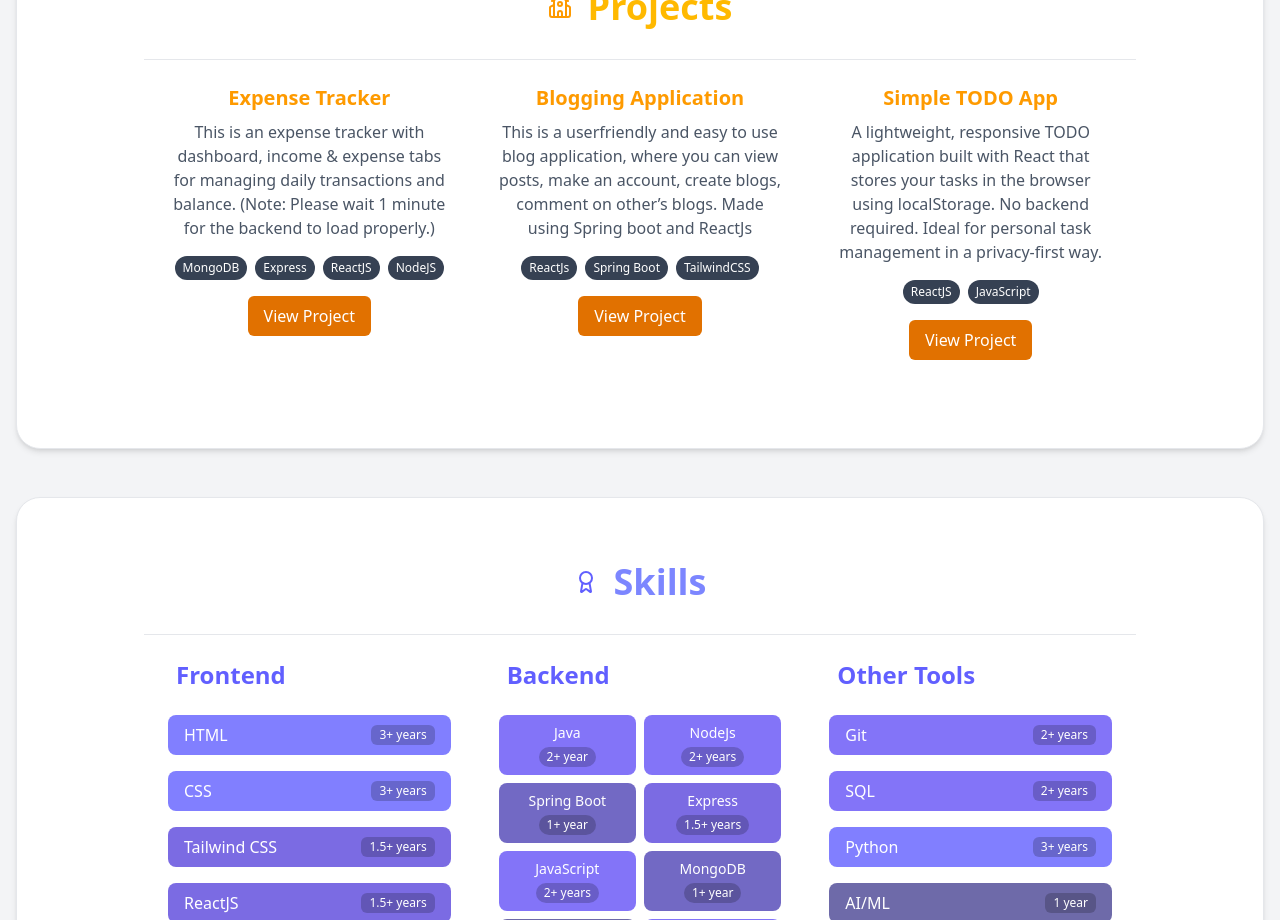
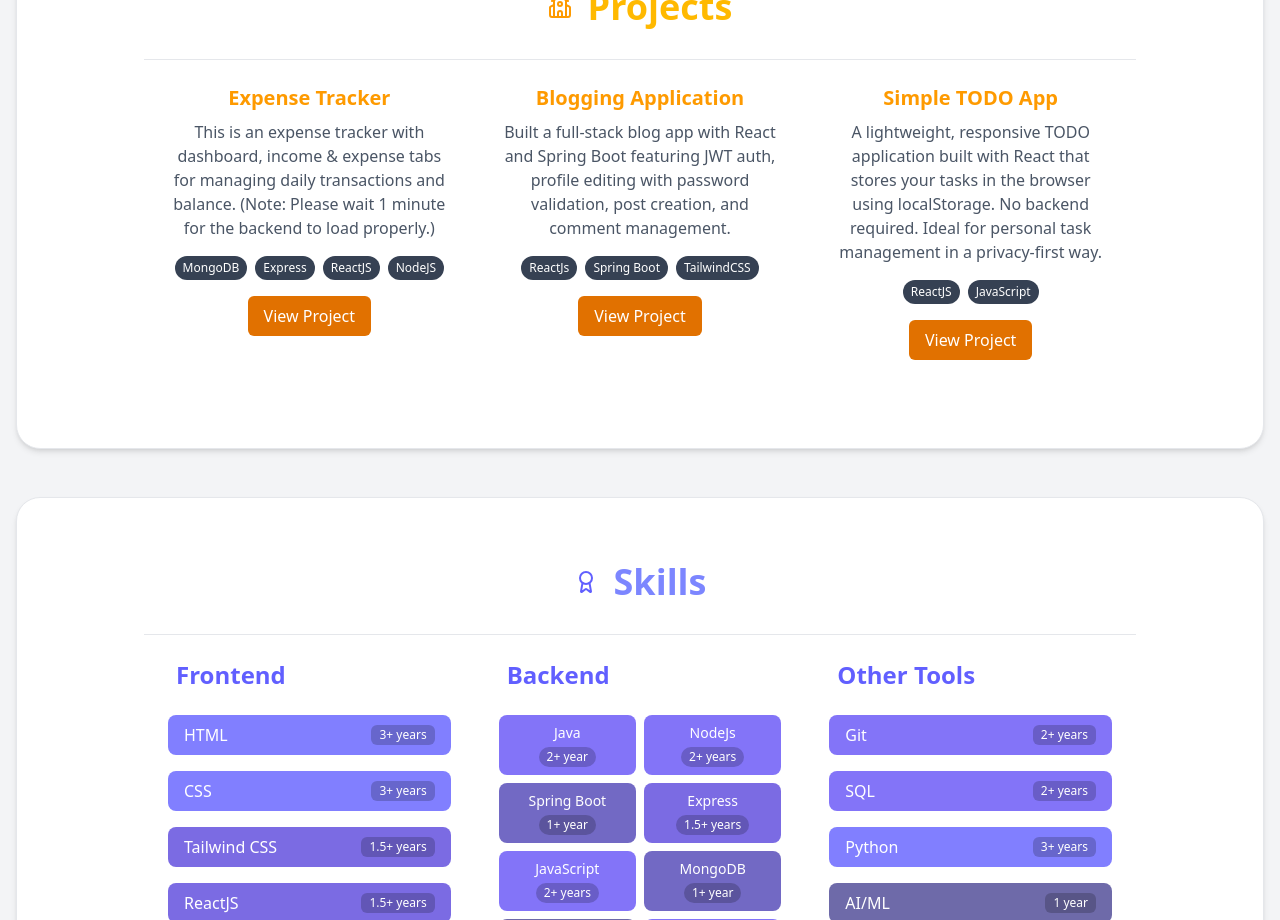
Before and after one commit to Kishalay15/Personal-Portfolio, a React (Vite) app: page / in a window 1280 px wide. Shown: the part 1520-2440 px from the top of the page. Built offline with nearby package versions, Linux system fonts and the light colour scheme.

Commit message:
updated the projects

```diff
--- a/src/App.jsx
+++ b/src/App.jsx
@@ -203,7 +203,7 @@ export default function App() {
                 },
                 {
                   title: "Blogging Application",
-                  desc: "This is a userfriendly and easy to use blog application, where you can view posts, make an account, create blogs, comment on other’s blogs. Made using Spring boot and ReactJs ",
+                  desc: "Built a full-stack blog app with React and Spring Boot featuring JWT auth, profile editing with password validation, post creation, and comment management.",
                   link: "https://github.com/Kishalay15/spring-boot-blog",
                   tags: ["ReactJs", "Spring Boot", "TailwindCSS"],
                 },
```
